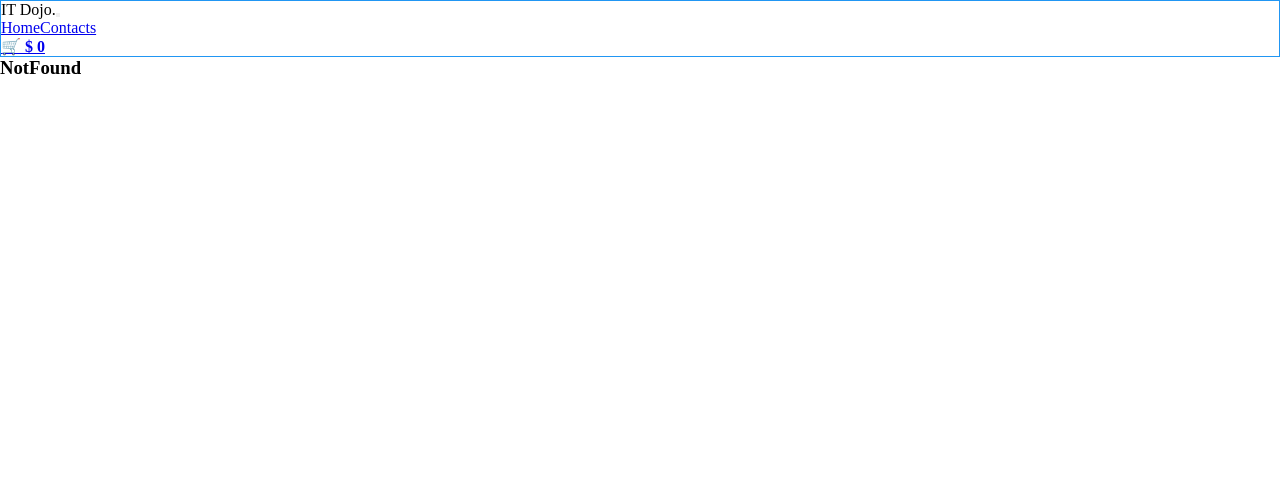
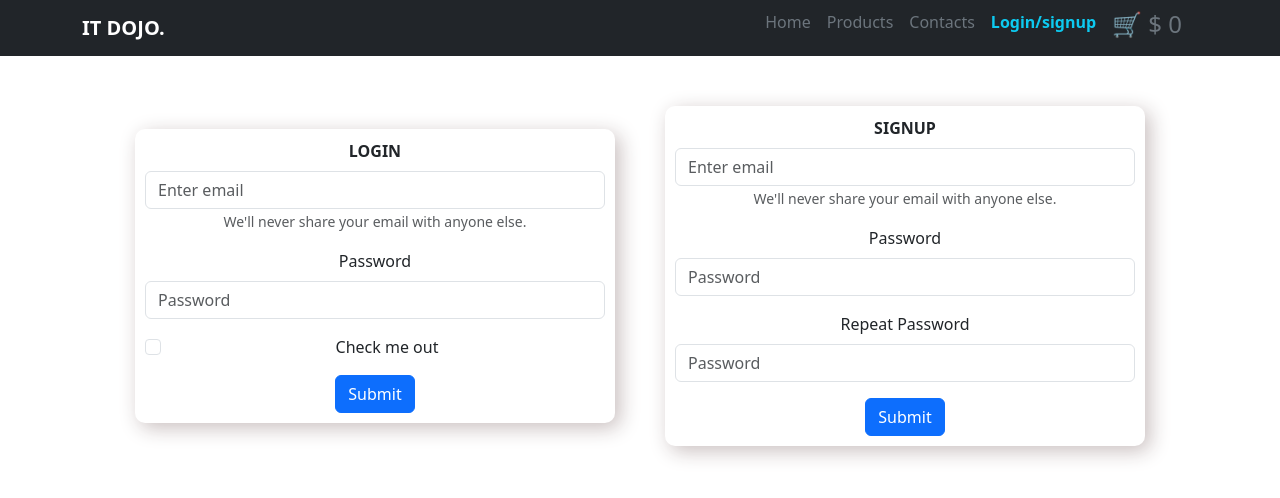
Before and after one commit to hector1489/proyecto_final, a React (Vite) app in the folder frontend/: page /Login in a window 1280 px wide. Shown: the top 498 px of the page. Built offline with nearby package versions, Linux system fonts and the light colour scheme.

Commit message:
[frontend] views-components

```diff
--- a/frontend/package.json
+++ b/frontend/package.json
@@ -10,6 +10,7 @@
     "preview": "vite preview"
   },
   "dependencies": {
+    "bootstrap": "^5.3.2",
     "react": "^18.2.0",
     "react-bootstrap": "^2.9.1",
     "react-dom": "^18.2.0",
--- a/frontend/src/App.css
+++ b/frontend/src/App.css
@@ -1,3 +1,4 @@
+@import 'bootstrap/dist/css/bootstrap.min.css';
 @import url("https://cdnjs.cloudflare.com/ajax/libs/font-awesome/6.4.2/css/all.min.css");
 
 * {
@@ -9,11 +10,6 @@
 /* Navbar */
 .container-navbar {
     border: 1px solid #2196F3;
-}
-
-.navbar-brand i {
-    font-size: 30px;
-    color: #2196F3;
 }
 
 .navbar-nav .nav-link {
@@ -28,4 +24,84 @@
     border: 1px solid #2196F3;
 }
 
-/*Form*/
+/*Home*/
+.box-home {
+    width: 100%;
+    height: auto;
+}
+
+.box-home-cards {
+    width: 100%;
+    height: auto;
+    padding: 20px;
+}
+
+/*gallery*/
+
+.box-gallery {
+    width: 100%;
+    height: 300px;
+    text-align: center;
+    border: 1px solid #2196F3;
+}
+
+/*form*/
+
+.box-form {
+    width: 100%;
+    height: 700px;
+    display: flex;
+    justify-content: center;
+    align-items: center;
+}
+
+.form-group {
+    width: 500px;
+    box-shadow: 5px 5px 20px rgba(199, 189, 189, 0.973);
+    text-align: center;
+    border-radius: 10px;
+    padding: 10px;
+}
+
+.container-icon {
+    margin: 50px;
+}
+
+.social-icon {
+    color: rgb(48, 120, 245);
+    transition: color 0.2s;
+    text-decoration: none;
+}
+
+.social-icon:hover {
+    color: #1fb839;
+}
+
+li {
+    margin: 10px;
+    text-align: start;
+}
+
+/*login-signup*/
+
+.box-signup-login {
+    width: 100%;
+    height: auto;
+    justify-content: center;
+    align-items: center;
+    gap: 50px;
+    padding-top: 50px;
+}
+
+.box-login {
+    width: 30rem;
+    box-shadow: 5px 5px 20px rgba(199, 189, 189, 0.973);
+    text-align: center;
+    border-radius: 10px;
+    padding: 10px;
+}
+
+.box-AllProducts {
+    width: 100%;
+    height: auto;
+}
--- a/frontend/src/App.jsx
+++ b/frontend/src/App.jsx
@@ -4,8 +4,11 @@ import DataContext from './context/dataContext'
 import './App.css'
 import NavbarComponent from './components/Navbar'
 import Home from './views/Home'
+import Login from './views/Login'
 import NotFound from './views/NotFound'
 import Contacts from './views/Contacts'
+import Cart from './views/Cart'
+import AllProducts from './views/AllProducts'
 
 const urlBaseServer = 'http://localhost:3000'
 
@@ -15,7 +18,7 @@ function App() {
 
   /*useEffect(() => {
     fetchData(`${urlBaseServer}`)
-  }, [])*/
+  }, [])
 
   const fetchData = async () => {
     try {
@@ -25,7 +28,7 @@ function App() {
     } catch (error) {
       console.error('Error al obtener datos del servidor:', error)
     }
-  }
+  }*/
 
   const addToCart = ({ id, price, name, img }) => {
     setShopCart((prevShopCart) => {
@@ -86,14 +89,15 @@ function App() {
   return (
     <DataContext.Provider value={globalState}>
       <BrowserRouter>
-        <div className="App">
           <NavbarComponent />
           <Routes>
             <Route path="/" element={<Home />} />
+            <Route path="/Login" element={<Login />} />
+            <Route path="/AllProducts" element={<AllProducts />} />
+            <Route path="/Contacts" element={<Contacts />} />
+            <Route path="/Cart" element={<Cart />} />
             <Route path="*" element={<NotFound />} />
-            <Route path="/Contacts" element={<Contacts />} />
           </Routes>
-        </div>
       </BrowserRouter>
     </DataContext.Provider>
   )
--- /dev/null
+++ b/frontend/src/components/Footer.jsx
@@ -0,0 +1,9 @@
+const Footer = () => {
+    return (
+        <footer className="bg-dark text-center text-light p-2">
+            <h5>Gracias por visitar ItDojo !  </h5>
+        </footer>
+    );
+}
+
+export default Footer
--- a/frontend/src/components/Form.jsx
+++ b/frontend/src/components/Form.jsx
@@ -3,8 +3,8 @@ import { Form, Button } from 'react-bootstrap'
 const form = () => {
 
     return (
-        <Form>
-          <Form.Group className="mb-3 bg-dark">
+        <Form className='box-form'>
+          <Form.Group className="mb-3 form-group bg-dark">
             <Form.Label className="my-4 fw-bold text-white text-decoration-none text-uppercase">
               Contacto
             </Form.Label>
--- a/frontend/src/components/Gallery.jsx
+++ b/frontend/src/components/Gallery.jsx
@@ -2,7 +2,9 @@
 const Gallery = () => {
 
     return (
-        <h4>aqui van la offers</h4>
+        <div className="box-gallery">
+            <h4>galeria de ofertas</h4>
+        </div>
     )
 }
 
--- a/frontend/src/components/LoginComponents.jsx
+++ b/frontend/src/components/LoginComponents.jsx
@@ -3,11 +3,11 @@ import { Form, Button } from 'react-bootstrap'
 
 function LoginComponents() {
   return (
-    <div className='box-signup-login'>
-      <div className='box-login'>
+    <div className='box-signup-login d-flex flex-md-row flex-column'>
+      <div className='box-login col-md-6'>
         <Form>
           <Form.Group className="mb-3" controlId="formBasicEmail">
-            <Form.Label>Email address</Form.Label>
+            <Form.Label className='fw-bold text-uppercase'>login</Form.Label>
             <Form.Control type="email" placeholder="Enter email" />
             <Form.Text className="text-muted">
               We'll never share your email with anyone else.
@@ -27,10 +27,10 @@ function LoginComponents() {
         </Form>
       </div>
 
-      <div className='box-signup'>
+      <div className='box-login col-md-6'>
         <Form>
           <Form.Group className="mb-3" controlId="formBasicEmail">
-            <Form.Label>Email address</Form.Label>
+            <Form.Label className='fw-bold text-uppercase'>signup</Form.Label>
             <Form.Control type="email" placeholder="Enter email" />
             <Form.Text className="text-muted">
               We'll never share your email with anyone else.
--- a/frontend/src/components/Navbar.jsx
+++ b/frontend/src/components/Navbar.jsx
@@ -7,9 +7,7 @@ const NavbarComponent = () => {
   const { shopCart, formatNumber  } = useContext(DataContext)
 
   const setActiveClass = ({ isActive }) =>
-  (isActive ?
-    "text-info fw-bold text-decoration-none me-3" :
-    "text-secondary text-decoration-none me-3")
+    isActive ? 'text-info fw-bold text-decoration-none me-3' : 'text-secondary text-decoration-none me-3'
 
   const calculateTotal = () => {
     return shopCart.reduce((total, { count, price }) => total + price * count, 0)
@@ -18,21 +16,27 @@ const NavbarComponent = () => {
 
   return (
 
-    <Navbar expand="lg" className="container-navbar bg-dark">
+    <Navbar expand="lg" className="bg-dark">
       <Container>
         <Navbar.Brand className="navbar-icon fw-bold text-white text-decoration-none text-uppercase">
           IT Dojo.
         </Navbar.Brand>
-        <Navbar.Toggle aria-controls="basic-navbar-nav" />
+        <Navbar.Toggle aria-controls="basic-navbar-nav" className="burguer-button" />
         <Navbar.Collapse id="basic-navbar-nav">
           <Nav className="ms-auto">
             <NavLink to="/" className={setActiveClass}>
               Home
             </NavLink>
+            <NavLink to="/AllProducts" className={setActiveClass}>
+              Products
+            </NavLink>
             <NavLink to="/Contacts" className={setActiveClass}>
               Contacts
             </NavLink>
-            <NavLink to="#" className={setActiveClass}>
+            <NavLink to="/Login" className={setActiveClass}>
+              Login/signup
+            </NavLink>
+            <NavLink to="/Cart" className={setActiveClass}>
               <h4>
                 🛒 $ {formatNumber(calculateTotal())}
               </h4>
--- /dev/null
+++ b/frontend/src/views/AllProducts.jsx
@@ -0,0 +1,13 @@
+import Cards from '../components/Cards'
+
+const AllProducts = () => {
+
+    return (
+        <div className='box-AllProducts'>
+          <h4>productos</h4>
+          <Cards />
+        </div>
+    )
+}
+
+export default AllProducts
--- /dev/null
+++ b/frontend/src/views/Cart.jsx
@@ -0,0 +1,7 @@
+
+const Cart = ()=>{
+    return(
+        <p>hola soy cart</p>
+    )
+}
+export default Cart
--- a/frontend/src/views/Home.jsx
+++ b/frontend/src/views/Home.jsx
@@ -1,10 +1,17 @@
+import Gallery from '../components/Gallery'
+import Cards from '../components/Cards'
+import Footer from '../components/Footer'
 
 const Home = () => {
     return (
-        <>
-        <h2>welocome</h2>
-        <p>Home</p>
-        </>
+        <div className='box-home'>
+            <Gallery />
+            <div className="box-home-cards">
+                <p>filtros</p>
+                <Cards />
+            </div>
+            <Footer />
+        </div>
     )
 }
 
```
Also changed, not shown: 1 other file (tests, documents, lock files or other folders).
